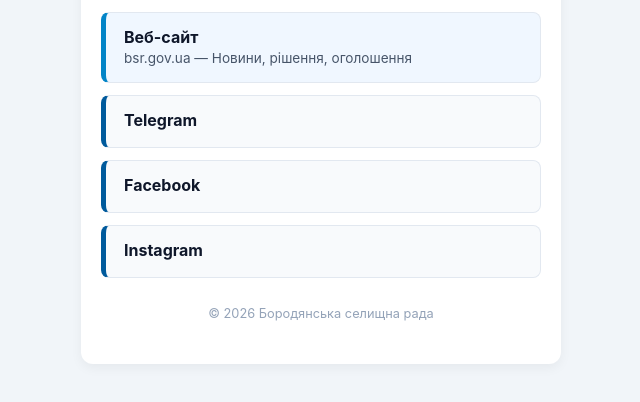
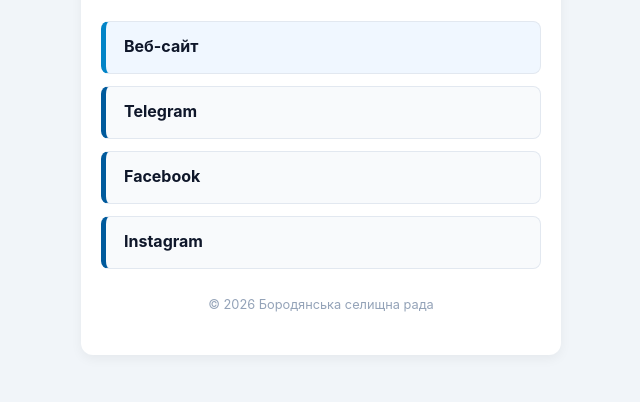
Before and after one commit to borodyanka/links, a plain HTML site: page index.html in a window 1280 px wide. Shown: the part 348-750 px from the top of the page, without its empty margins (319-959 px from the left). Drawn offline with Linux system fonts and the light colour scheme.

Commit message:
Update index.html

```diff
--- a/index.html
+++ b/index.html
@@ -24,7 +24,7 @@
             <!-- Офіційний веб-сайт -->
             <a href="https://bsr.gov.ua/" class="link-card main-site" target="_blank" rel="noopener noreferrer" aria-label="Перейти на офіційний веб-сайт Бородянської селищної ради">
                 <span class="link-title">Веб-сайт</span>
-                <span class="link-desc">bsr.gov.ua — Новини, рішення, оголошення</span>
+                <span class="link-desc"></span>
             </a>
 
             <!-- Telegram -->
```
